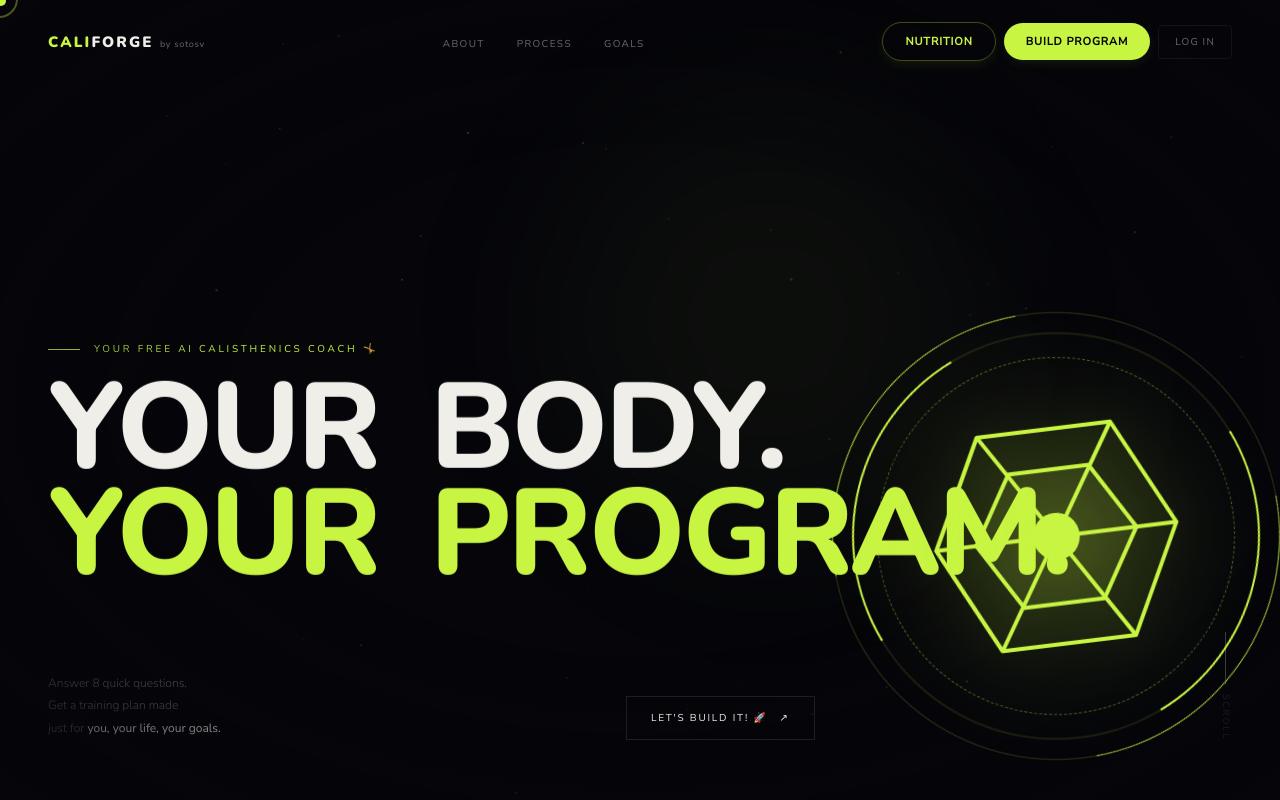
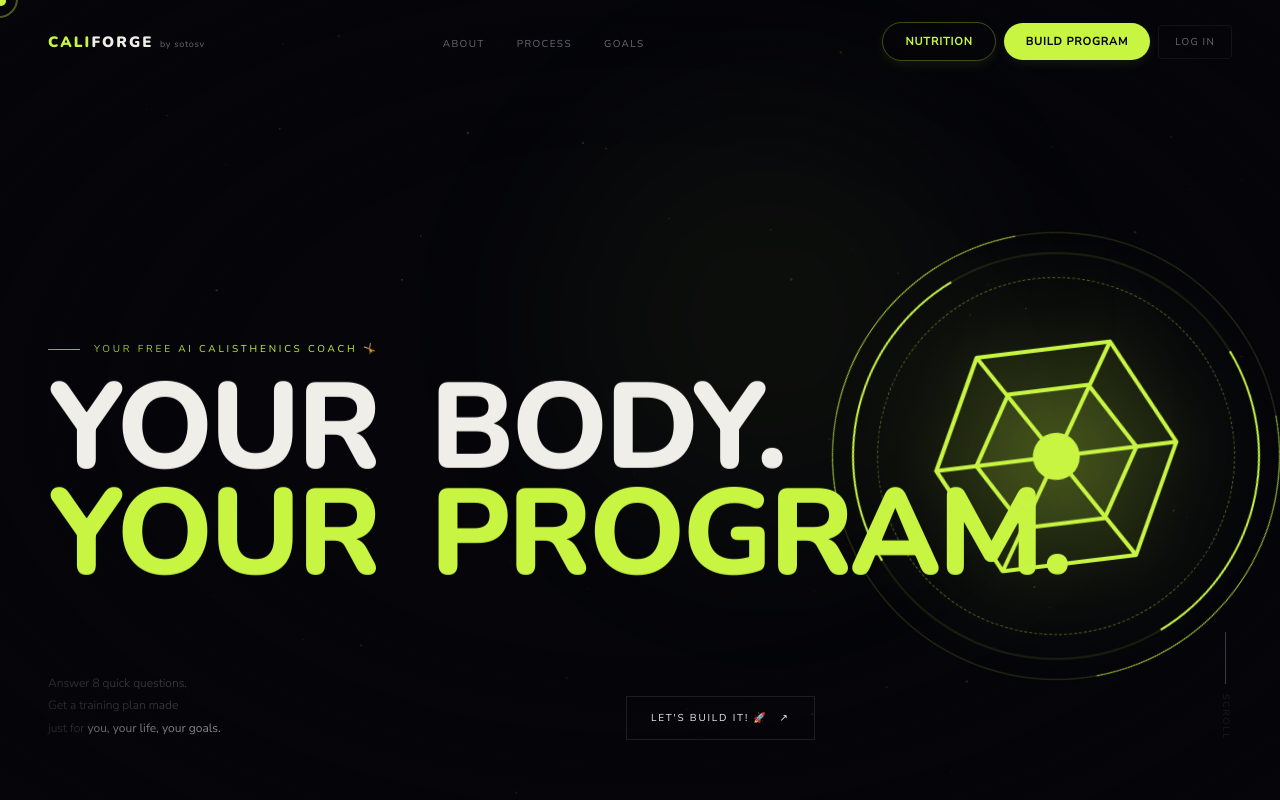
Before and after one commit to SotosV1/califorge, a plain HTML site: page index.html in a window 1280 px wide. Shown: the top 800 px of the page. Drawn offline with nearby package versions, Linux system fonts and the light colour scheme.

Commit message:
Update index.html

```diff
--- a/index.html
+++ b/index.html
@@ -521,7 +521,7 @@ footer{border-top:1px solid var(--border);padding:32px 48px;display:flex;align-i
 .guide-example-val{color:var(--muted);}
 .guide-cta-box{background:linear-gradient(135deg,rgba(200,245,66,.06) 0%,transparent 100%);border:1px solid rgba(200,245,66,.2);border-radius:16px;padding:36px;text-align:center;margin-top:52px;}
 /* HERO FORGE CORE (Abstract 3D Geometric Logo) */
-.hero-core{position:absolute;right:0;bottom:40px;width:clamp(260px,35vw,460px);height:clamp(260px,35vw,460px);pointer-events:none;z-index:1;display:flex;align-items:center;justify-content:center;}
+.hero-core{position:absolute;right:0;bottom:120px;width:clamp(260px,35vw,460px);height:clamp(260px,35vw,460px);pointer-events:none;z-index:1;display:flex;align-items:center;justify-content:center;}
 .hc-ring{position:absolute;inset:0;border:1px solid rgba(200,245,66,.2);border-radius:50%;border-top-color:rgba(200,245,66,.8);border-bottom-color:rgba(200,245,66,.8);animation:hcSpin 20s linear infinite;}
 .hc-ring.r2{inset:20px;border-width:2px;border-color:rgba(200,245,66,.1);border-left-color:var(--accent);border-right-color:var(--accent);animation-direction:reverse;animation-duration:15s;}
 .hc-ring.r3{inset:45px;border:1px dashed rgba(200,245,66,.4);animation-duration:25s;}
```
